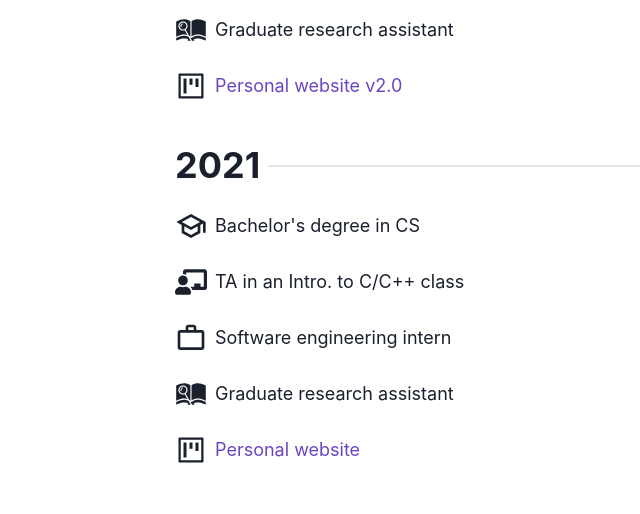
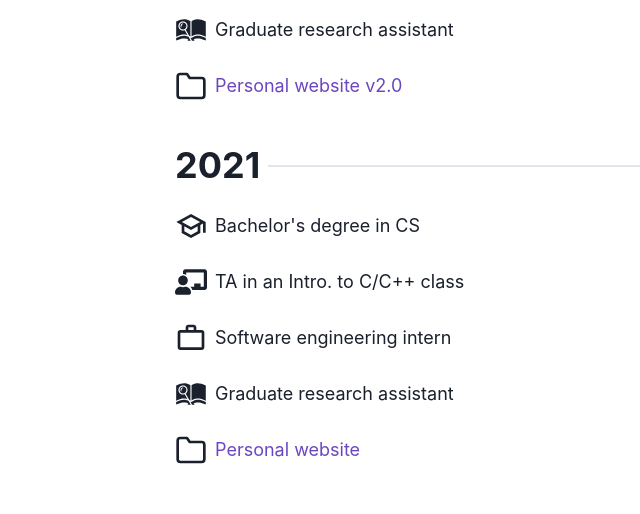
Before and after one commit to bsraya/bsraya, a Next.js app: page /about in a window 1280 px wide. Shown: the part 502-1016 px from the top of the page, without its empty margins (97-737 px from the left). Built offline with nearby package versions, Linux system fonts and the light colour scheme; a small style sheet from the web is missing.

Commit message:
chore: change icons

```diff
--- a/components/Experience.tsx
+++ b/components/Experience.tsx
@@ -1,7 +1,6 @@
 import NextLink from 'next/link'
-import { AiOutlineProject } from 'react-icons/ai'
 import { FaChalkboardTeacher } from 'react-icons/fa'
-import { FiAward } from 'react-icons/fi'
+import { FiAward, FiFolder } from 'react-icons/fi'
 import { GiArchiveResearch } from 'react-icons/gi'
 import { MdOutlineSchool, MdOutlineWorkOutline } from 'react-icons/md'
 import { HStack, Heading, Divider, Text, Box } from "@chakra-ui/react";
@@ -40,7 +39,7 @@ export default function Experience(): JSX.Element {
                 </HStack>
 
                 <HStack my={5}>
-                    <AiOutlineProject size="2rem" />
+                    <FiFolder size="2rem" />
                     <NextLink
                         passHref
                         href="/portfolio/personal-website-v2"
@@ -93,7 +92,7 @@ export default function Experience(): JSX.Element {
                 </HStack>
 
                 <HStack my={5}>
-                    <AiOutlineProject size="2rem" />
+                    <FiFolder size="2rem" />
                     <NextLink
                         passHref
                         href="/portfolio/personal-website"
```
